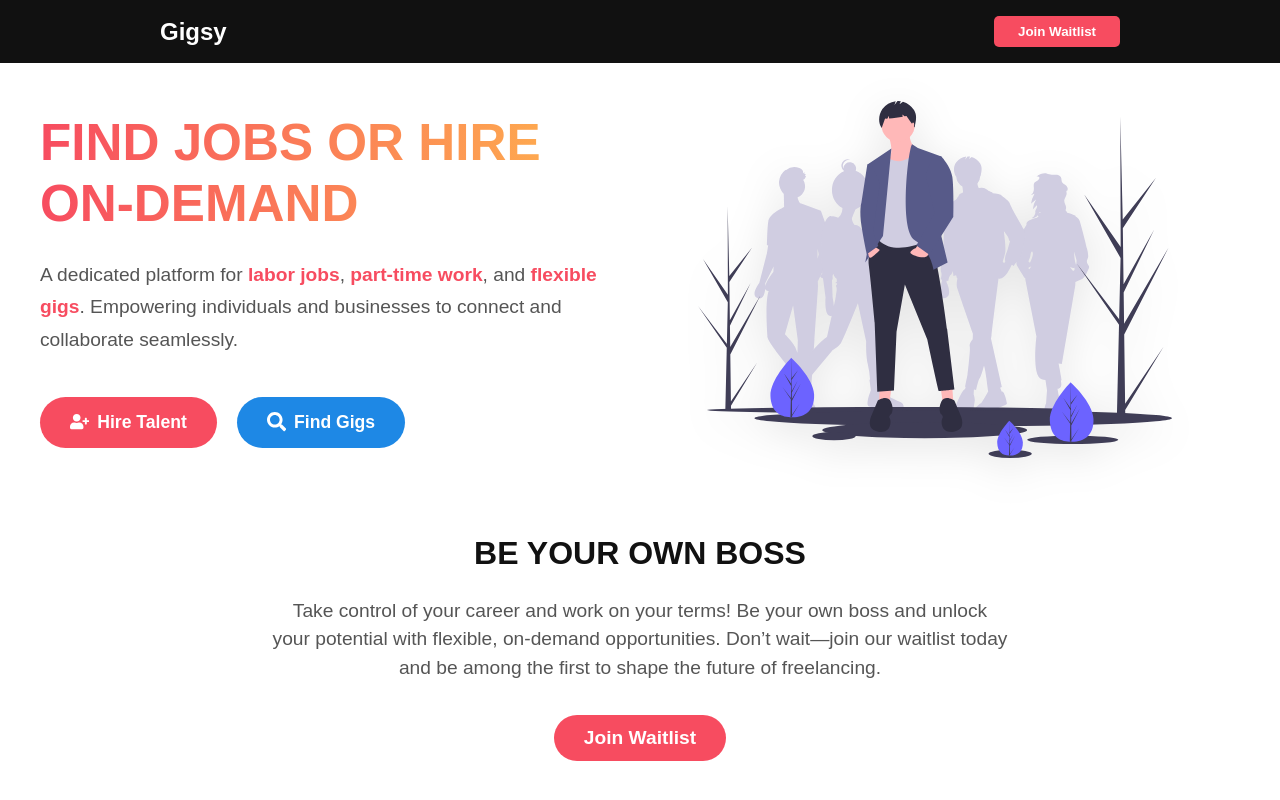
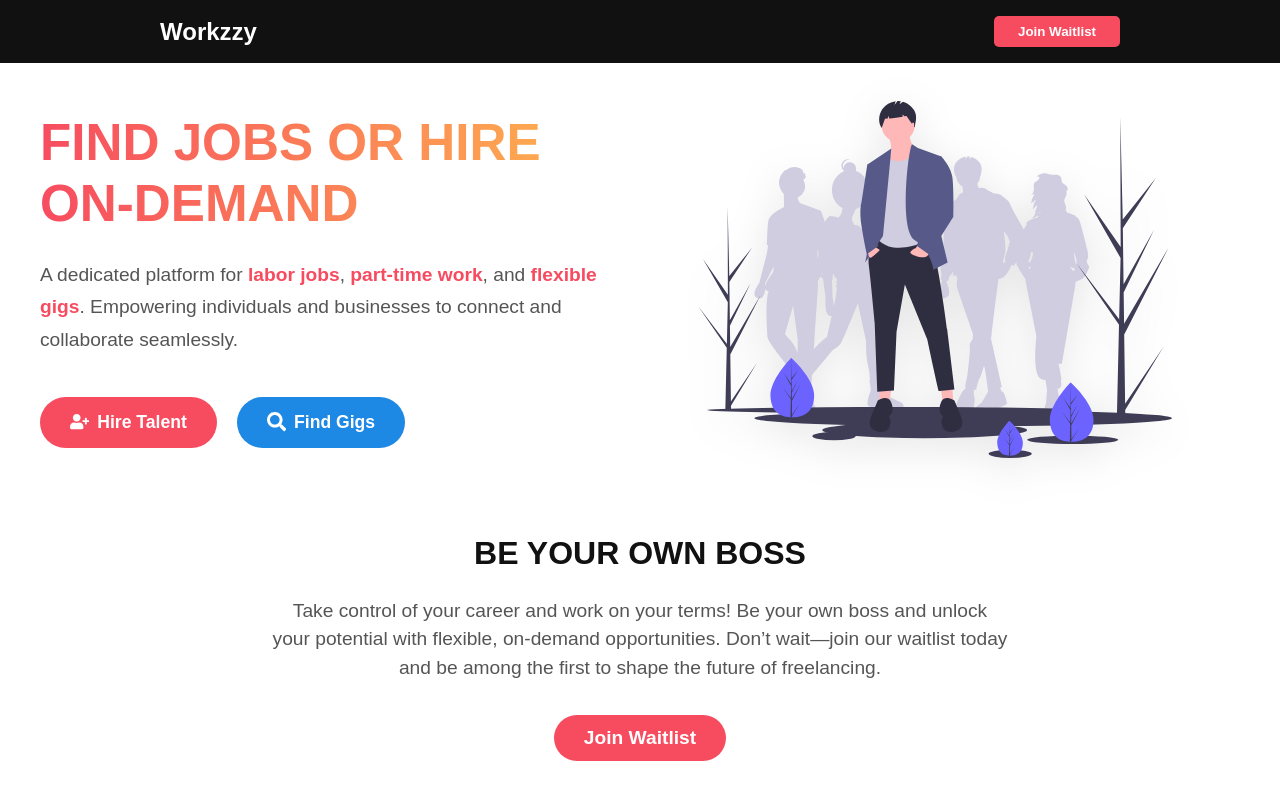
Before and after one commit to sourabhguptaji/workzzy_FE, a React (Create React App) app: page / in a window 1280 px wide. Shown: the top 800 px of the page. Built offline with nearby package versions, Linux system fonts and the light colour scheme; no server answers.

Commit message:
Changed brand name

```diff
--- a/src/Footer.js
+++ b/src/Footer.js
@@ -11,7 +11,7 @@ const FooterContainer = styled.footer`
 const Footer = () => {
   return (
     <FooterContainer>
-      <p>&copy; 2025 Gigsy. All Rights Reserved.</p>
+      <p>&copy; 2025 Workzzy. All Rights Reserved.</p>
     </FooterContainer>
   );
 };
--- a/src/Navbar.js
+++ b/src/Navbar.js
@@ -105,7 +105,7 @@ const Navbar = () => {
 
   return (
     <NavBar>
-      <div>Gigsy</div>
+      <div>Workzzy</div>
       <MenuButton onClick={() => setIsOpen(!isOpen)}>
         {isOpen ? "✖" : "☰"}
       </MenuButton>
```
